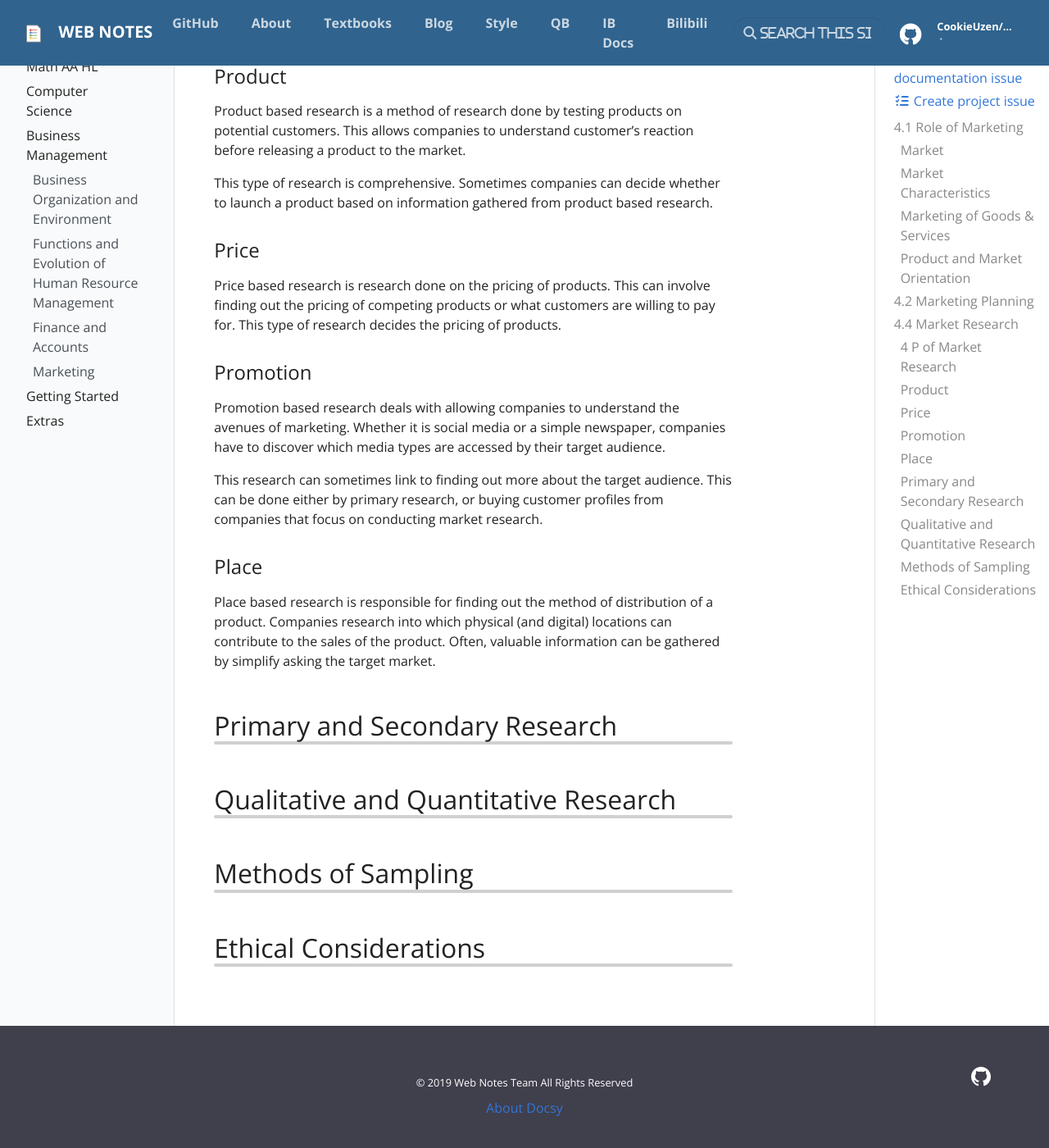
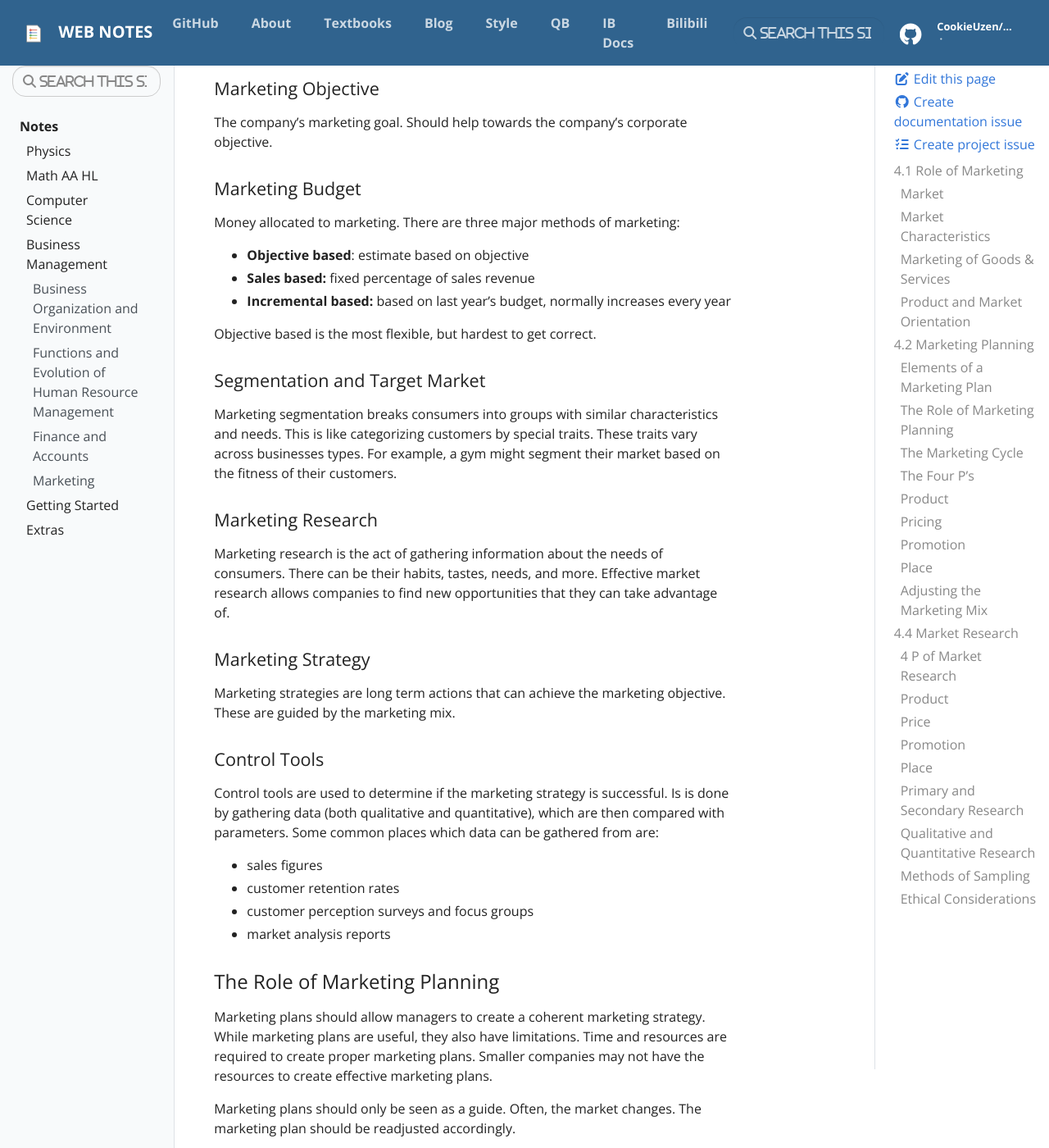
Before and after one commit to CookieUzen/web-notes, a Jekyll site: the page built from _docs/bm/unit 4.md, in a window 1280 px wide and 1400 px high, scrolled down 2079 px. Shown: the whole window at 82% size. Built offline with Jekyll 4.4.1, drawn with Linux system fonts in a browser that asks for light colours; nearby versions of some CDN libraries; library files that are not in the unit come from our copies; comment, search, counter and statistics services are not loaded; some of the changed text lies outside the part shown.

Commit message:
add 4.2.3

```diff
--- a/_docs/bm/unit 4.md
+++ b/_docs/bm/unit 4.md
@@ -50,13 +50,131 @@ Marketing must work with each and every one of the business functions in order t
 
 # 4.2 Marketing Planning
 
+A _marketing plan_ is a document that outlines the entire marketing process.
+It starts with objectives, then the target market, marketing mix, and control tools.
+This subtopics talks about how to make and use marketing plans.
+Correct use of marketing plans will increase a company's chance of achieving their marketing objectives.
+
+## Elements of a Marketing Plan
+
+The main elements of a marketing plan includes:
+- Marketing objective
+- Marketing budget
+- Segmentation and target market
+- Market research
+- Marketing strategies
+- Control tools
+
+#### Marketing Objective
+
+The company's marketing goal.
+Should help towards the company's corporate objective.
+
+#### Marketing Budget
+
+Money allocated to marketing.
+There are three major methods of marketing:
+
+- __Objective based__: estimate based on objective
+- __Sales based:__ fixed percentage of sales revenue
+- __Incremental based:__ based on last year's budget, normally increases every year
+
+Objective based is the most flexible, but hardest to get correct.
+
+#### Segmentation and Target Market
+
+Marketing segmentation breaks consumers into groups with similar characteristics and needs.
+This is like categorizing customers by special traits.
+These traits vary across businesses types.
+For example, a gym might segment their market based on the fitness of their customers.
+
+#### Marketing Research
+
+Marketing research is the act of gathering information about the needs of consumers.
+There can be their habits, tastes, needs, and more.
+Effective market research allows companies to find new opportunities that they can take advantage of.
+
+#### Marketing Strategy
+
+Marketing strategies are long term actions that can achieve the marketing objective.
+These are guided by the marketing mix.
+
+#### Control Tools
+
+Control tools are used to determine if the marketing strategy is successful.
+Is is done by gathering data (both qualitative and quantitative), which are then compared with parameters.
+Some common places which data can be gathered from are:
+
+- sales figures
+- customer retention rates
+- customer perception surveys and focus groups
+- market analysis reports
+
+### The Role of Marketing Planning
+
+Marketing plans should allow managers to create a coherent marketing strategy.
+While marketing plans are useful, they also have limitations.
+Time and resources are required to create proper marketing plans.
+Smaller companies may not have the resources to create effective marketing plans.
+
+Marketing plans should only be seen as a guide.
+Often, the market changes.
+The marketing plan should be readjusted accordingly.
+
+### The Marketing Cycle
+
+- Marketing objectives set
+- Target market identified
+- Market research carried out
+- Marketing strategies developed and implemented
+
+## The Four P's
+
+This section is a brief introduction to the Four P's.
+Refer to 4.5 for more detailed information.
+
+The marketing mix is formed by the Four P's.
+
+1. Product
+2. Price
+3. Promotion
+4. Place
+
+### Product
+
+Products are broken down into good and services.
+Goods are things that can be physically interacted with (buying a movie DVD).
+Services are things done for you, that you cannot touch (watching a movie at a theater).
+The design, features, colors, sizes, of goods, and the quality of the services are focused on in the product range.
+
+### Pricing
+
+The cost of a product will largely influence if customers are willing to pay.
+This is effected by internal and external factors, such as the cost of production and the prices of competitors.
+
+### Promotion
+
+Promotion can be above-the-line or below-the-line.
+Above the line promotion is advertising broadly through media.
+While below the line tactics is advertising in a more personal manner.
+The method of promotion largely varies by the marketing objectives and the marketing budget.
+
+### Place
+
+The method of distributing a product is influential on how well it sells.
+The choice from whether to use distributors, or where the physical retail stores are located, to online retailers is determined here.
+
+## Adjusting the Marketing Mix
+
+Different organizations have different goals, and the marketing mix should be adjusted accordingly.
+
 # 4.4 Market Research
 
 ## 4 P of Market Research
 
 Market research is an essential tool that allow companies to stay up to date with their customers, competitors, and stakeholders. Without proper market research, businesses can run into a lot of issues, for example, selling products that no one wants.
 
-Market research can be split into four major areas, or the _four Ps_.
+Market research can be split into four major areas, or the _four P's_.
 
 - Product
 - Price
```
